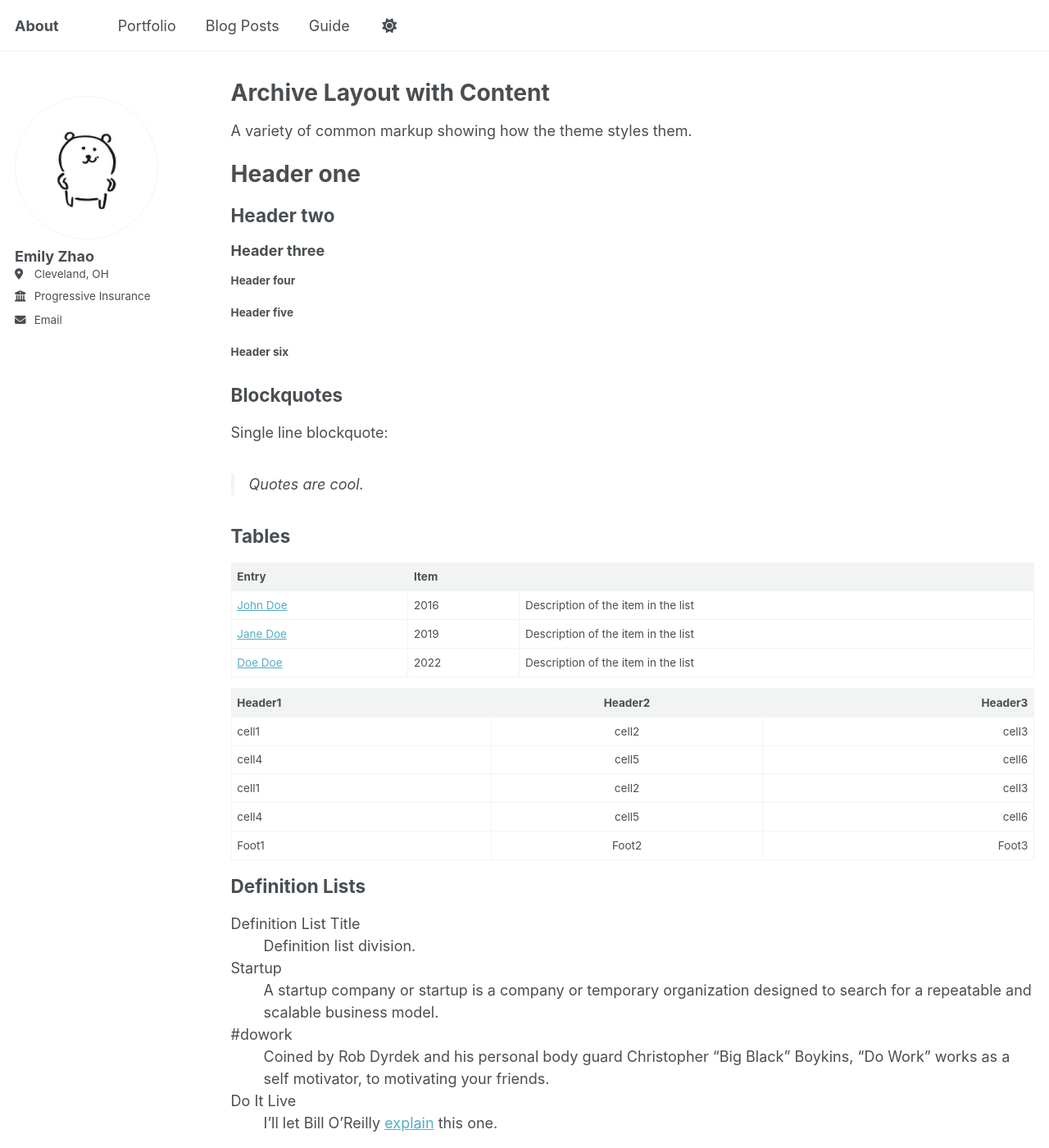
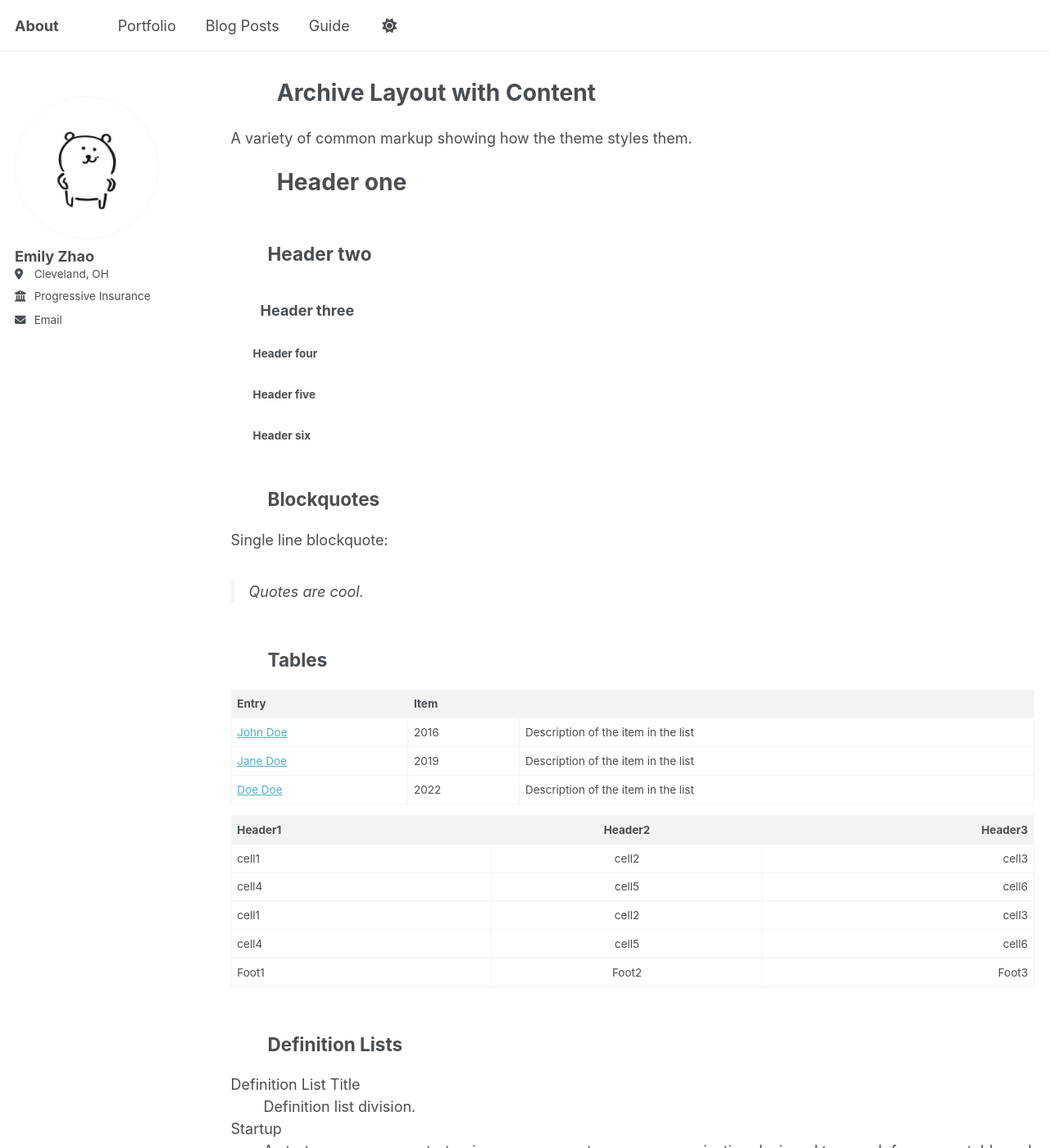
Before and after one commit to emily-zhao/emily-zhao.github.io, a Jekyll site: the page built from _pages/archive-layout-with-content.md, in a window 1280 px wide and 1400 px high. Shown: the whole window at 82% size. Built offline with Jekyll 4.4.1, drawn with Linux system fonts in a browser that asks for light colours; a script bundle is joined from its source files by our own code; library files that are not in the unit come from our copies.

Commit message:
omg try again

```diff
--- a/_sass/layout/_base.scss
+++ b/_sass/layout/_base.scss
@@ -25,7 +25,7 @@ body {
 }
 
 h1, h2, h3, h4, h5, h6 {
-  margin: 2em 0 1em 2 em;
+  margin: 2.5em 0 1em 2em;
   line-height: 1.2;
   font-family: $header-font-family;
   font-weight: bold;
```
